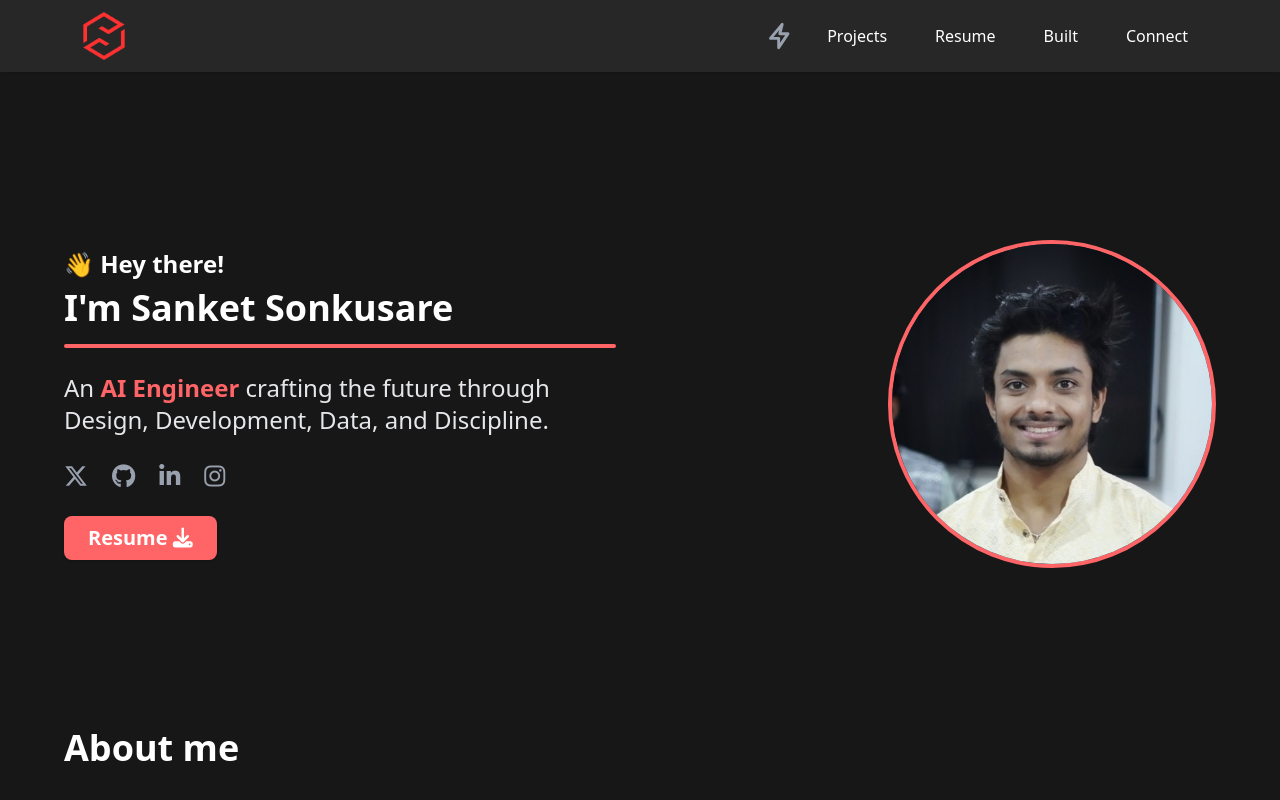
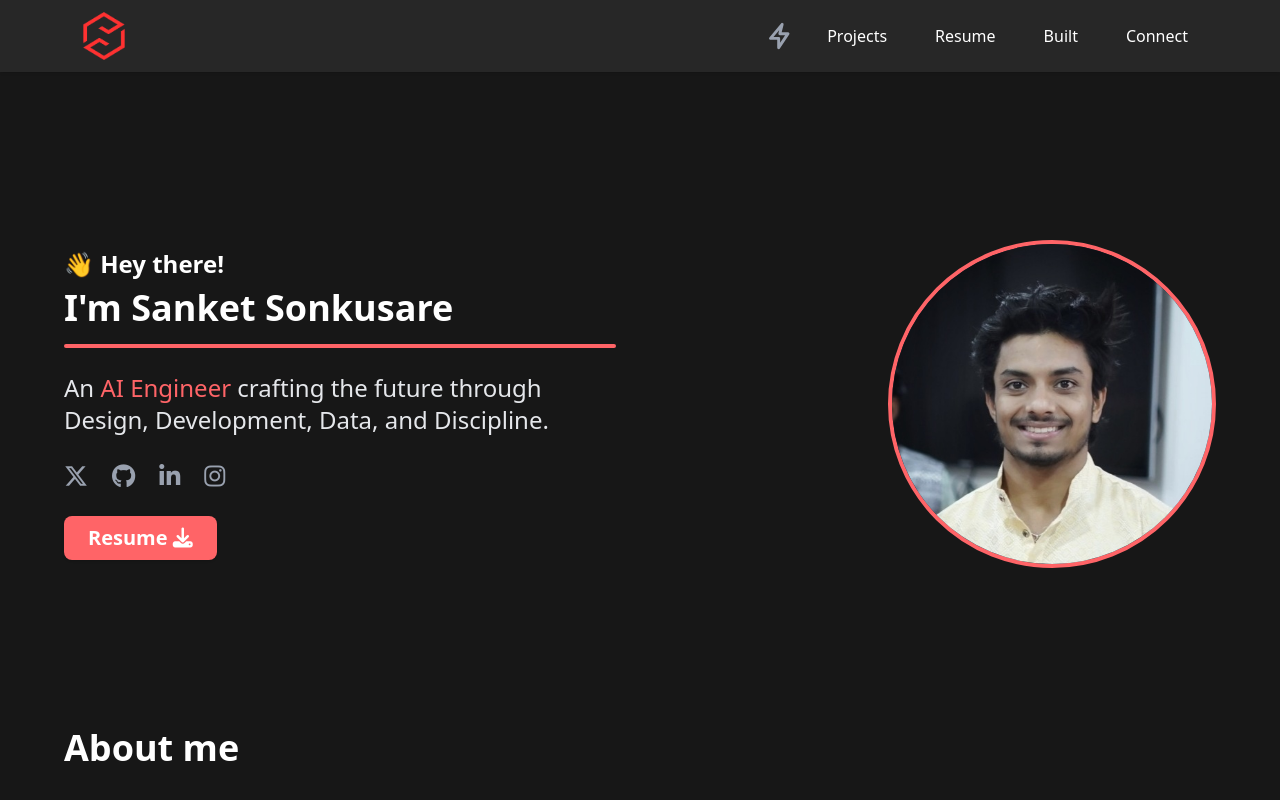
Before and after one commit to sanketsonkusare/portfolio, a React (Vite) app: page / in a window 1280 px wide. Shown: the top 800 px of the page. Built offline with nearby package versions, Linux system fonts and the light colour scheme.

Commit message:
Update Home component to enhance text styling for the role description

```diff
--- a/src/pages/Home.jsx
+++ b/src/pages/Home.jsx
@@ -16,7 +16,7 @@ function Home({ theme }) {
             </h1>
             <div className=" h-1 bg-red-400 rounded mb-6" />
             <p className={`text-sm md:text-2xl max-w-xl ${theme === "dark" ? "text-gray-200" : "text-gray-700"}`}>
-              An <span className="font-bold text-red-400">AI Engineer</span> crafting the future through Design, Development, Data, and
+              An <span className="text-red-400">AI Engineer</span> crafting the future through Design, Development, Data, and
               Discipline.
             </p>
             {/* Social Icons */}
```
